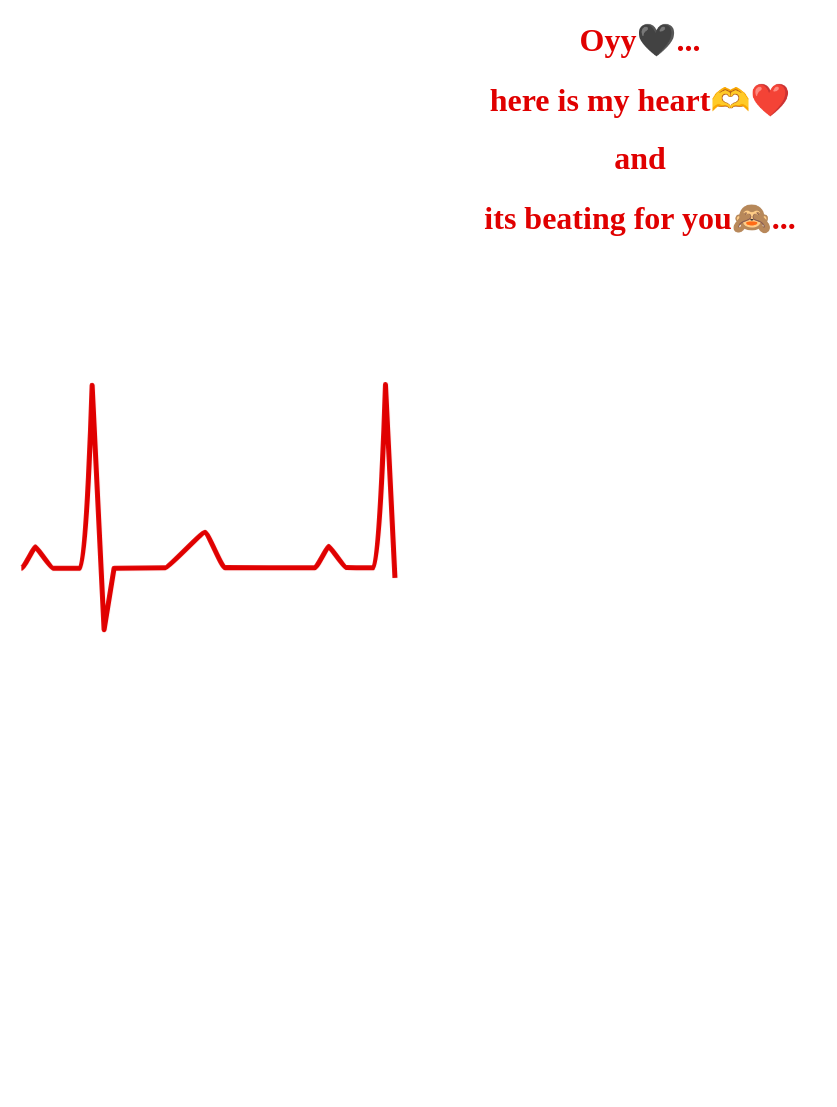
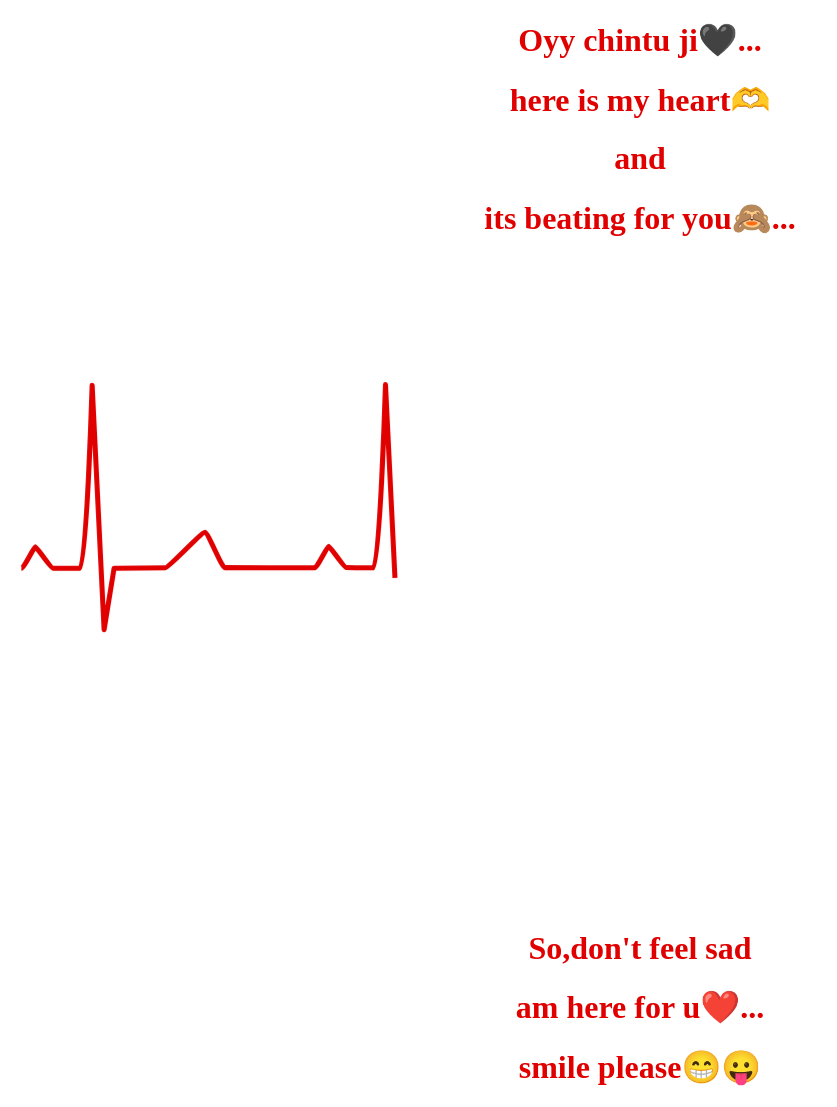
Before and after one commit to Vinila79/heartbeat, a plain HTML site: page index.html in a window 1280 px wide. Shown: the whole page, without its empty margins (0-837 px from the left). Before the commit the page ends 916 px from the top, so only its background shows below. Drawn offline with Linux system fonts and the light colour scheme.

Commit message:
Update index.html

```diff
--- a/index.html
+++ b/index.html
@@ -10,8 +10,8 @@
 
 <body>
     <div>
-        <h1>Oyy🖤...</h1>
-        <h1>here is my heart🫶❤️</h1>
+        <h1>Oyy chintu ji🖤...</h1>
+        <h1>here is my heart🫶</h1>
         <h1>and </h1>
         <h1>its beating for you🙈...</h1>
     </div>
@@ -22,6 +22,12 @@
   <path  pathLength="1" id="line" d="M5.32 78.13c.96-.01 5-8.5 5.54-8.54.58-.05 6.1 8.51 7.1 8.51 3.66 0 9.29.06 10.71.05 2.53-.01 4.82-72.88 4.82-72.88l4.76 97.28 3.97-24.45 20.45-.22C64 77.86 77.1 63.66 78.36 63.8c1.31.15 6.68 14.08 7.94 14.07 2.3-.03 33.32.04 35.76.02.96 0 5-8.5 5.53-8.53.59-.05 6.1 8.51 7.1 8.5 3.66 0 9.3.07 10.72.06 2.53-.02 4.81-72.89 4.81-72.89l4.77 97.28 3.97-24.44s83.34-3.33 74.69 7.67c-8.65 11-45.3-42.94-31.65-53.58 25.6-19.96 49.96 36.94 40.26 36.5-12.2-.53 1.8-62.32 23.41-51.7 32.24 15.86-17.56 84.92-26.4 81.77-5.73-2.05-.68-21.68 31.4-26.58 26.65-6.42 29.5 2.35 52.62 7.11 2.53-.02 4.82-72.89 4.82-72.89l4.76 97.28 3.97-24.44 20.45-.22c1.31-.02 14.41-14.22 15.68-14.07 1.32.15 6.7 14.08 7.95 14.07 2.29-.03 33.32.04 35.76.02.95 0 5-8.5 5.53-8.54.58-.04 6.1 8.52 7.1 8.52 3.66 0 9.3.06 10.72.05 2.53-.02 4.81-72.89 4.81-72.89l4.77 97.28 3.97-24.44 20.45-.23c1.31-.01 14.4-14.22 15.68-14.07 1.32.16 6.69 14.09 7.94 14.07" />
 </svg>
 </div>
+  <h1>So,don't feel sad</h1>
+  <h1>am here for u❤️...</h1>
+  <h1>smile please😁😛</h1>
+  <div>
+
+  </div>
 
 
 </body>
```
